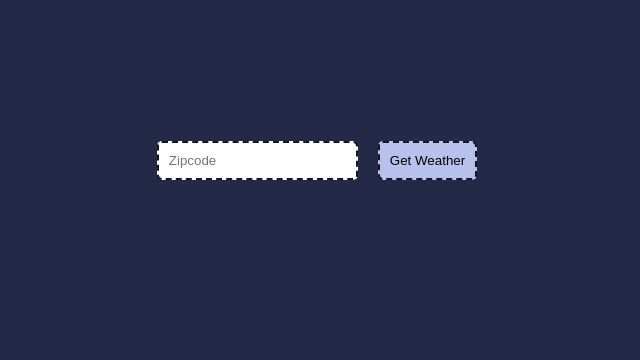
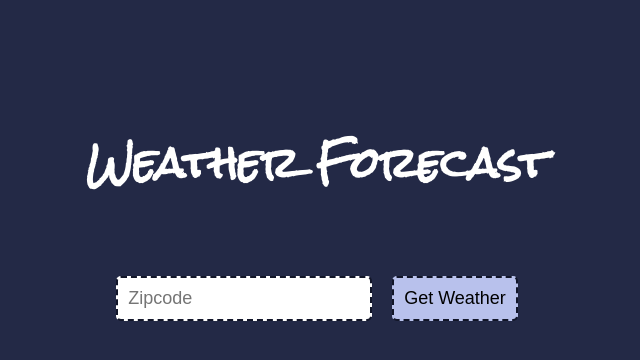
Before and after one commit to marjoriekohn/weather, a website built with Parcel: page frontend/index.html in a window 1280 px wide. Shown: the whole page, without its empty margins (323-963 px from the left). Built offline with nearby package versions, Linux system fonts and the light colour scheme.

Commit message:
add header

```diff
--- a/frontend/index.html
+++ b/frontend/index.html
@@ -22,6 +22,7 @@
 <body>
 <!-- Date, Time, Zipcode and Get Weather Button -->
 <header>
+  <h2>Weather Forecast</h2>
   <div id="current-time" class="header-item"></div>
   <form class="header-form" role="search">
     <input id="user-zip-input" type="search" placeholder="Zipcode" aria-label="Zipcode">
--- a/frontend/main.css
+++ b/frontend/main.css
@@ -39,6 +39,12 @@ header {
 	font-family: var(--headerfont);
 }
 
+h2 {
+	font-size: 2.5rem; /* 40px */
+	margin: 1.25rem 0; /* 20px */
+	color: var(--heading);
+}
+
 .header-form {
 	display: flex;
 	justify-content: center;
@@ -63,6 +69,7 @@ input, button {
 	margin: 0.3125rem; /* 5px */
 	border: 0.125rem dashed var(--border); /* 2px */
 	border-radius: 0.3125rem; /* 5px */
+	font-size: 1.125rem; /* 18px */
 }
 
 button {
```
